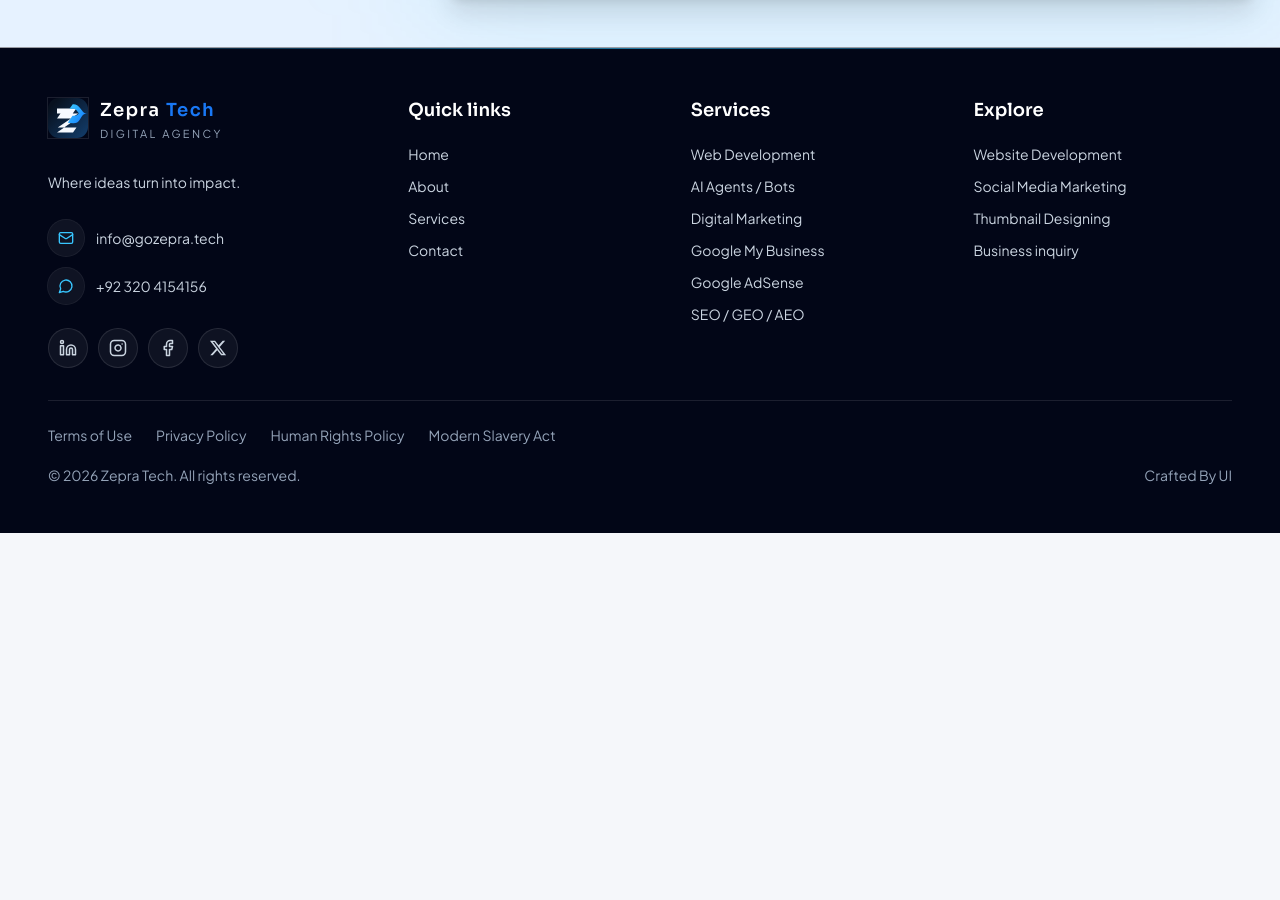
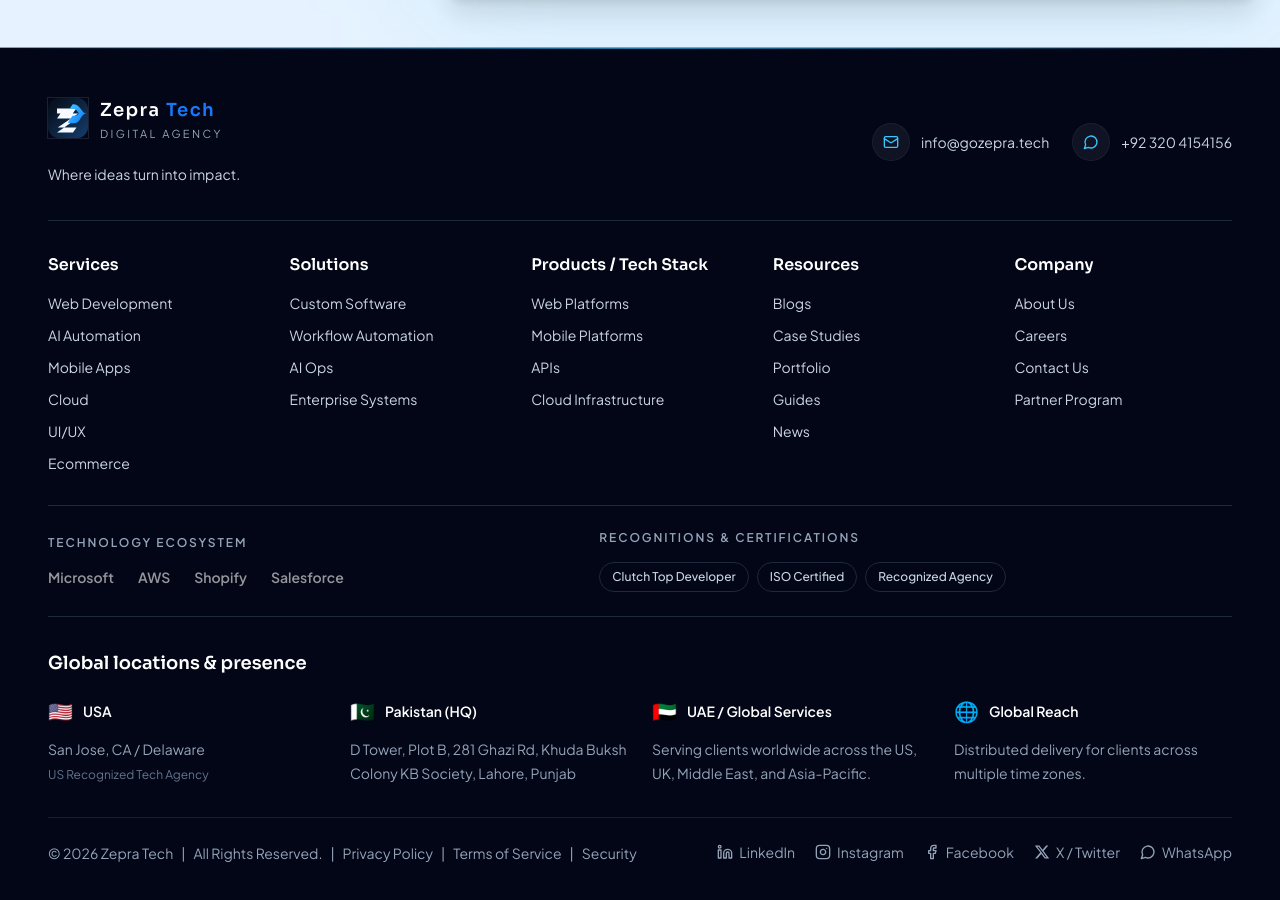
Before and after one commit to mawaisawan2008/test-zepra, a Next.js app: page / in a window 1280 px wide. Shown: the part 4807-5707 px from the top of the page. Before the commit the page ends 5340 px from the top, so only its background shows below. Built offline with nearby package versions, Linux system fonts and the light colour scheme.

Commit message:
Updated changes

```diff
--- a/components/layout/site-footer.jsx
+++ b/components/layout/site-footer.jsx
@@ -1,9 +1,14 @@
 import Link from "next/link";
-import { Facebook, Instagram, Linkedin, Mail, MessageCircle } from "lucide-react";
+import {
+  Facebook,
+  Instagram,
+  Linkedin,
+  Mail,
+  MessageCircle,
+} from "lucide-react";
 
 import { Logo } from "@/components/shared/logo";
-import { footerServices, legalLinks, navItems, siteMeta, socialLinks } from "@/lib/site";
-import { slugify } from "@/lib/utils";
+import { siteMeta, socialLinks } from "@/lib/site";
 
 function XIcon({ className }) {
   return (
@@ -18,17 +23,100 @@
   Instagram: Instagram,
   Facebook: Facebook,
   X: XIcon,
+  WhatsApp: MessageCircle,
 };
 
-const exploreLinks = [
-  { label: "Website Development", href: "/website-development" },
-  { label: "Social Media Marketing", href: "/social-media-marketing" },
-  { label: "Thumbnail Designing", href: "/thumbnail-designing" },
-  { label: "Business inquiry", href: "/contact" },
+const navigationGroups = [
+  {
+    title: "Services",
+    links: [
+      { label: "Web Development", href: "/website-development" },
+      { label: "AI Automation", href: "/services#ai-agents-bots" },
+      { label: "Mobile Apps", href: "/services" },
+      { label: "Cloud", href: "/services" },
+      { label: "UI/UX", href: "/services#graphic-design" },
+      { label: "Ecommerce", href: "/services#ecommerce-solutions" },
+    ],
+  },
+  {
+    title: "Solutions",
+    links: [
+      { label: "Custom Software", href: "/website-development" },
+      { label: "Workflow Automation", href: "/services#ai-agents-bots" },
+      { label: "AI Ops", href: "/services#ai-agents-bots" },
+      { label: "Enterprise Systems", href: "/services" },
+    ],
+  },
+  {
+    title: "Products / Tech Stack",
+    links: [
+      { label: "Web Platforms", href: "/website-development" },
+      { label: "Mobile Platforms", href: "/services" },
+      { label: "APIs", href: "/services" },
+      { label: "Cloud Infrastructure", href: "/services" },
+    ],
+  },
+  {
+    title: "Resources",
+    links: [
+      { label: "Blogs", href: "/portfolio" },
+      { label: "Case Studies", href: "/portfolio" },
+      { label: "Portfolio", href: "/portfolio" },
+      { label: "Guides", href: "/services" },
+      { label: "News", href: "/portfolio" },
+    ],
+  },
+  {
+    title: "Company",
+    links: [
+      { label: "About Us", href: "/about" },
+      { label: "Careers", href: "/contact" },
+      { label: "Contact Us", href: "/contact" },
+      { label: "Partner Program", href: "/contact" },
+    ],
+  },
 ];
 
-const columnLink =
-  "inline-block transition-transform duration-200 hover:translate-x-1 hover:text-white";
+const partnerNames = ["Microsoft", "AWS", "Shopify", "Salesforce"];
+const recognitionNames = [
+  "Clutch Top Developer",
+  "ISO Certified",
+  "Recognized Agency",
+];
+
+const locations = [
+  {
+    flag: "🇺🇸",
+    name: "USA",
+    detail: "San Jose, CA / Delaware",
+    note: "US Recognized Tech Agency",
+  },
+  {
+    flag: "🇵🇰",
+    name: "Pakistan (HQ)",
+    detail:
+      "D Tower, Plot B, 281 Ghazi Rd, Khuda Buksh Colony KB Society, Lahore, Punjab",
+  },
+  {
+    flag: "🇦🇪",
+    name: "UAE / Global Services",
+    detail:
+      "Serving clients worldwide across the US, UK, Middle East, and Asia-Pacific.",
+  },
+  {
+    flag: "🌐",
+    name: "Global Reach",
+    detail: "Distributed delivery for clients across multiple time zones.",
+  },
+];
+
+const footerSocialLinks = [
+  ...socialLinks.map((social) => ({
+    ...social,
+    label: social.label === "X" ? "X / Twitter" : social.label,
+  })),
+  { label: "WhatsApp", href: siteMeta.whatsappLink },
+];
 
 const contactIconWrap =
   "flex h-9 w-9 shrink-0 items-center justify-center rounded-full bg-white/5 text-brand-cyan ring-1 ring-white/10 transition-colors duration-300 group-hover:bg-primary group-hover:text-white";
@@ -39,44 +127,163 @@
       <div className="absolute inset-x-0 top-0 h-px bg-gradient-to-r from-transparent via-brand-cyan/60 to-transparent" />
 
       <div className="w-full px-6 lg:px-12">
-        <div className="grid gap-6 lg:grid-cols-[1.3fr_1fr_1fr_1fr]">
+        <div className="flex flex-col gap-6 border-b border-slate-800 pb-8 md:flex-row md:items-center md:justify-between">
           <div className="max-w-sm">
             <Logo
               className="[&_svg]:shadow-glow"
               textClassName="[&_div:first-child]:text-white [&_div:last-child]:text-slate-400"
             />
-            <p className="mt-6 text-sm leading-7 text-slate-300">{siteMeta.tagline}</p>
+            <p className="mt-4 text-sm leading-7 text-slate-300">{siteMeta.tagline}</p>
+          </div>
 
-            <ul className="mt-6 space-y-3 text-sm text-slate-300">
-              <li>
+          <div className="flex flex-col gap-3 text-sm text-slate-300 sm:flex-row sm:gap-6">
             <a
               href={`mailto:${siteMeta.email}`}
-                  className="group inline-flex items-center gap-3 hover:text-white"
+              className="group inline-flex items-center gap-3 transition-colors duration-200 hover:text-cyan-400"
             >
               <span className={contactIconWrap}>
                 <Mail className="h-4 w-4" />
               </span>
               {siteMeta.email}
             </a>
-              </li>
-              <li>
             <a
               href={siteMeta.whatsappLink}
               target="_blank"
               rel="noopener noreferrer"
-                  className="group inline-flex items-center gap-3 hover:text-white"
+              className="group inline-flex items-center gap-3 transition-colors duration-200 hover:text-cyan-400"
             >
               <span className={contactIconWrap}>
                 <MessageCircle className="h-4 w-4" />
               </span>
               {siteMeta.whatsappNumber}
             </a>
+          </div>
+        </div>
+
+        <nav aria-label="Footer navigation" className="py-8">
+          <div className="grid grid-cols-2 gap-x-6 gap-y-8 sm:grid-cols-3 xl:grid-cols-5">
+            {navigationGroups.map((group) => (
+              <div key={group.title}>
+                <h3 className="font-display text-base font-semibold text-white">
+                  {group.title}
+                </h3>
+                <ul className="mt-4 space-y-3 text-sm text-slate-300">
+                  {group.links.map((link) => (
+                    <li key={`${group.title}-${link.label}`}>
+                      <Link
+                        href={link.href}
+                        className="transition-colors duration-200 hover:text-cyan-400"
+                      >
+                        {link.label}
+                      </Link>
                     </li>
+                  ))}
                 </ul>
+              </div>
+            ))}
+          </div>
+        </nav>
 
-            <ul className="mt-6 flex items-center gap-2.5" aria-label="Social media">
-              {socialLinks.map((social) => {
-                const Icon = socialIcons[social.label];
+        <div className="border-t border-b border-slate-800 py-6">
+          <div className="grid gap-6 lg:grid-cols-[1fr_1.2fr] lg:items-center">
+            <div>
+              <h3 className="text-xs font-semibold uppercase tracking-[0.16em] text-slate-400">
+                Technology ecosystem
+              </h3>
+              <div className="mt-4 flex flex-wrap items-center gap-x-6 gap-y-3">
+                {partnerNames.map((partner) => (
+                  <span
+                    key={partner}
+                    className="text-sm font-semibold text-slate-300 opacity-70 grayscale transition-opacity duration-200 hover:opacity-100"
+                  >
+                    {partner}
+                  </span>
+                ))}
+              </div>
+            </div>
+
+            <div>
+              <h3 className="text-xs font-semibold uppercase tracking-[0.16em] text-slate-400">
+                Recognitions &amp; certifications
+              </h3>
+              <div className="mt-4 flex flex-wrap gap-2">
+                {recognitionNames.map((recognition) => (
+                  <span
+                    key={recognition}
+                    className="rounded-full border border-slate-800 px-3 py-1.5 text-xs font-medium text-slate-300"
+                  >
+                    {recognition}
+                  </span>
+                ))}
+              </div>
+            </div>
+          </div>
+        </div>
+
+        <section aria-labelledby="global-presence-heading" className="py-8">
+          <h3
+            id="global-presence-heading"
+            className="font-display text-lg font-semibold text-white"
+          >
+            Global locations &amp; presence
+          </h3>
+          <div className="mt-5 grid gap-6 sm:grid-cols-2 xl:grid-cols-4">
+            {locations.map((location) => (
+              <div key={location.name} className="min-w-0">
+                <div className="flex items-center gap-2.5">
+                  <span className="text-xl" aria-hidden="true">
+                    {location.flag}
+                  </span>
+                  <h4 className="text-sm font-semibold text-white">
+                    {location.name}
+                  </h4>
+                </div>
+                <p className="mt-3 break-words text-sm leading-6 text-slate-400">
+                  {location.detail}
+                </p>
+                {location.note ? (
+                  <p className="mt-1 text-xs leading-5 text-slate-500">
+                    {location.note}
+                  </p>
+                ) : null}
+              </div>
+            ))}
+          </div>
+        </section>
+
+        <div className="flex flex-col gap-5 border-t border-white/10 pt-6 text-sm text-slate-400 lg:flex-row lg:items-center lg:justify-between">
+          <div className="flex flex-wrap items-center gap-x-2 gap-y-1">
+            <span>© 2026 Zepra Tech</span>
+            <span aria-hidden="true">|</span>
+            <span>All Rights Reserved.</span>
+            <span aria-hidden="true">|</span>
+            <Link
+              href="/privacy-policy"
+              className="transition-colors duration-200 hover:text-cyan-400"
+            >
+              Privacy Policy
+            </Link>
+            <span aria-hidden="true">|</span>
+            <Link
+              href="/terms-of-use"
+              className="transition-colors duration-200 hover:text-cyan-400"
+            >
+              Terms of Service
+            </Link>
+            <span aria-hidden="true">|</span>
+            <Link
+              href="/privacy-policy"
+              className="transition-colors duration-200 hover:text-cyan-400"
+            >
+              Security
+            </Link>
+          </div>
+
+          <ul className="flex flex-wrap items-center gap-x-5 gap-y-3" aria-label="Social media">
+            {footerSocialLinks.map((social) => {
+              const Icon = social.label.startsWith("X")
+                ? XIcon
+                : socialIcons[social.label];
               if (!Icon) return null;
               const isExternal = social.href.startsWith("http");
 
@@ -85,84 +292,19 @@
                   <a
                     href={social.href}
                     aria-label={social.label}
-                      {...(isExternal ? { target: "_blank", rel: "noopener noreferrer" } : {})}
-                      className="flex h-10 w-10 items-center justify-center rounded-full border border-white/10 bg-white/5 text-slate-300 transition-all duration-300 hover:-translate-y-0.5 hover:border-brand-cyan/50 hover:bg-primary hover:text-white"
+                    {...(isExternal
+                      ? { target: "_blank", rel: "noopener noreferrer" }
+                      : {})}
+                    className="inline-flex items-center gap-1.5 transition-colors duration-200 hover:text-cyan-400"
                   >
-                      <Icon className="h-[18px] w-[18px]" />
+                    <Icon className="h-4 w-4" />
+                    <span>{social.label}</span>
                   </a>
                 </li>
               );
             })}
           </ul>
         </div>
-
-          <div>
-            <h3 className="font-display text-lg font-semibold text-white">Quick links</h3>
-            <ul className="mt-5 space-y-3 text-sm text-slate-300">
-              {navItems.filter((item) => item.href).map((item) => (
-                <li key={item.href ?? item.label}>
-                  <Link href={item.href} className={columnLink}>
-                    {item.label}
-                  </Link>
-                </li>
-              ))}
-            </ul>
-          </div>
-
-          <div>
-            <h3 className="font-display text-lg font-semibold text-white">Services</h3>
-            <ul className="mt-5 space-y-3 text-sm text-slate-300">
-              {footerServices.map((service) => (
-                <li key={service.title}>
-                  <Link href={`/services#${slugify(service.title)}`} className={columnLink}>
-                    {service.title}
-                  </Link>
-                </li>
-              ))}
-            </ul>
-          </div>
-
-          <div>
-            <h3 className="font-display text-lg font-semibold text-white">Explore</h3>
-            <ul className="mt-5 space-y-3 text-sm text-slate-300">
-              {exploreLinks.map((link) => (
-                <li key={link.href}>
-                  <Link href={link.href} className={columnLink}>
-                    {link.label}
-                  </Link>
-                </li>
-              ))}
-            </ul>
-          </div>
-        </div>
-
-        <div className="mt-8 border-t border-white/10 pt-6 text-sm text-slate-400">
-          <nav aria-label="Legal">
-            <ul className="flex flex-wrap gap-x-6 gap-y-2">
-              {legalLinks.map((link) => (
-                <li key={link.href}>
-                  <Link href={link.href} className="hover:text-white">
-                    {link.label}
-                  </Link>
-                </li>
-              ))}
-            </ul>
-          </nav>
-
-          <div className="mt-5 flex flex-col gap-3 sm:flex-row sm:items-center sm:justify-between">
-            <div>© {new Date().getFullYear()} Zepra Tech. All rights reserved.</div>
-            <div>
-              <a
-                href="https://www.linkedin.com/in/m-bilal-shah-gillani-3a7980220/"
-                target="_blank"
-                rel="noopener noreferrer"
-                className="hover:text-white"
-              >
-                Crafted By UI
-              </a>
-            </div>
-          </div>
-        </div>
       </div>
     </footer>
   );
```
Lines whose indentation alone changed are shown as unchanged.
